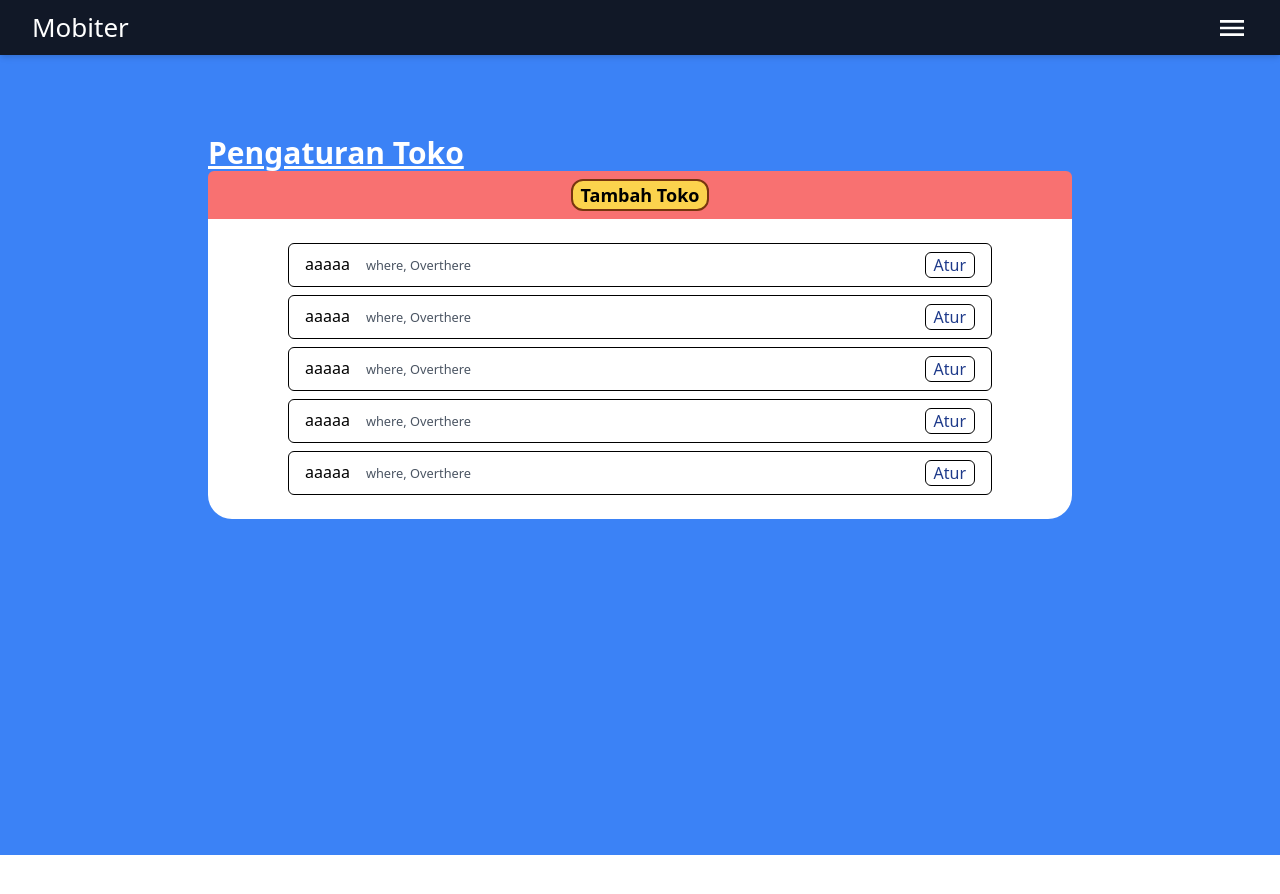
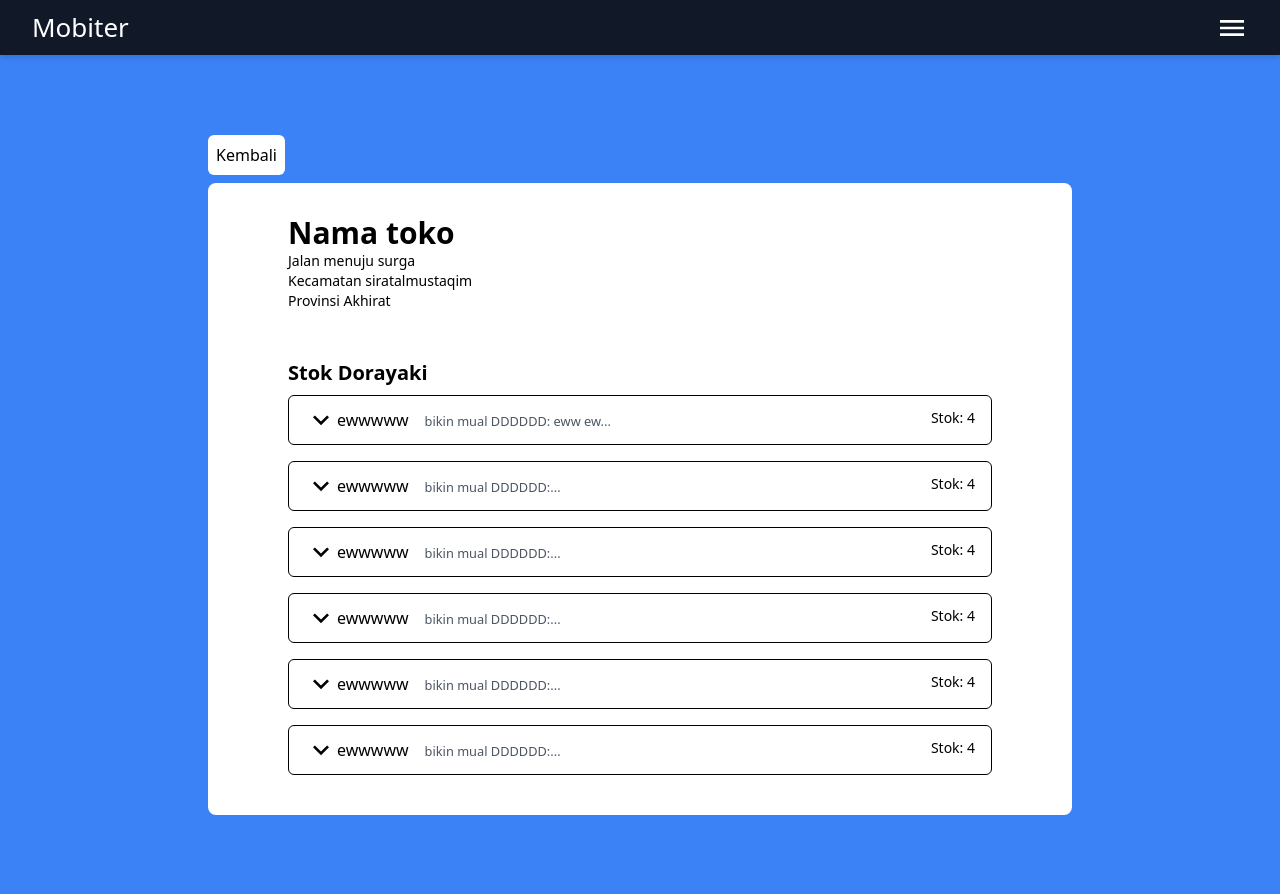
Before and after one commit to aditditto/MobitaFE, a React (Vite) app: page /dorayaki in a window 1280 px wide. Before the commit the page ends 855 px from the top, so only its background shows below. Built offline with nearby package versions, Linux system fonts and the light colour scheme.

Commit message:
add store stock list, need accordion drop down

```diff
--- a/src/App.jsx
+++ b/src/App.jsx
@@ -4,15 +4,13 @@ import "./App.css";
 import Navbar from "./components/Navbar";
 import Hero from "./components/Hero";
 import StoresPage from "./pages/StoresPage";
+import StoreDorayaki from "./components/StoreDorayaki";
+import StoreDetail from "./pages/StoreDetail";
 
 function App() {
   const [count, setCount] = useState(0);
 
-  return (
-    <div>
-      <StoresPage />
-    </div>
-  );
+  return <StoreDetail />;
 }
 
 export default App;
--- /dev/null
+++ b/src/components/StoreDorayaki.jsx
@@ -0,0 +1,31 @@
+import React, { useState } from "react";
+
+const StoreDorayaki = ({ flavor, desc, imgUrl, stock, _id }) => {
+  const [expand, setExpand] = useState(false);
+  return (
+    <div className="flex flex-grow items-center w-full bg-white px-4 py-2 rounded-md border border-black my-2">
+      <button className="inline">
+        <svg
+          className="w-8"
+          xmlns="http://www.w3.org/2000/svg"
+          viewBox="0 0 24 24"
+          fill="#000000"
+        >
+          <path d="M24 24H0V0h24v24z" fill="none" opacity=".87" />
+          <path d="M16.59 8.59L12 13.17 7.41 8.59 6 10l6 6 6-6-1.41-1.41z" />
+        </svg>
+      </button>
+      <div className="w-full lg:flex justify-between">
+        <div>
+          <p className="lg:inline">{flavor}</p>
+          <small className="block lg:inline lg:ml-4 text-gray-600">
+            {desc.substring(0, 25) + "..."}
+          </small>
+        </div>
+        <span className="block text-sm lg:inline">Stok: {stock}</span>
+      </div>
+    </div>
+  );
+};
+
+export default StoreDorayaki;
--- /dev/null
+++ b/src/pages/StoreDetail.jsx
@@ -0,0 +1,81 @@
+import React from "react";
+import StoreDorayaki from "../components/StoreDorayaki";
+const fetchedDorayaki = [
+  {
+    flavor: "ewwwww",
+    desc: "bikin mual DDDDDD: eww eww ewwwhoekkkkkkkkkkkk",
+    imgUrl:
+      "https://upload.wikimedia.org/wikipedia/commons/7/7f/Dorayaki_001.jpg",
+    stock: 4,
+  },
+  {
+    flavor: "ewwwww",
+    desc: "bikin mual DDDDDD:",
+    imgUrl:
+      "https://upload.wikimedia.org/wikipedia/commons/7/7f/Dorayaki_001.jpg",
+    stock: 4,
+  },
+  {
+    flavor: "ewwwww",
+    desc: "bikin mual DDDDDD:",
+    imgUrl:
+      "https://upload.wikimedia.org/wikipedia/commons/7/7f/Dorayaki_001.jpg",
+    stock: 4,
+  },
+  {
+    flavor: "ewwwww",
+    desc: "bikin mual DDDDDD:",
+    imgUrl:
+      "https://upload.wikimedia.org/wikipedia/commons/7/7f/Dorayaki_001.jpg",
+    stock: 4,
+  },
+  {
+    flavor: "ewwwww",
+    desc: "bikin mual DDDDDD:",
+    imgUrl:
+      "https://upload.wikimedia.org/wikipedia/commons/7/7f/Dorayaki_001.jpg",
+    stock: 4,
+  },
+  {
+    flavor: "ewwwww",
+    desc: "bikin mual DDDDDD:",
+    imgUrl:
+      "https://upload.wikimedia.org/wikipedia/commons/7/7f/Dorayaki_001.jpg",
+    stock: 4,
+  },
+];
+
+const StoreDetail = () => {
+  return (
+    <div className="bg-blue-500 min-h-screen py-20 px-6 lg:px-52">
+      <button
+        className="font-normal text-base transition rounded-md bg-white p-2
+      mb-2 hover:bg-gray-300"
+      >
+        Kembali
+      </button>
+      <div className="bg-white rounded-lg px-4 lg:px-20 py-8">
+        <h1 className="text-3xl font-semibold mb-">Nama toko</h1>
+        <div className="text-sm mb-12">
+          <p>Jalan menuju surga</p>
+          <p>Kecamatan siratalmustaqim</p>
+          <p>Provinsi Akhirat</p>
+        </div>
+        <h2 className="text-xl font-bold">Stok Dorayaki</h2>
+        <div className="flex flex-col">
+          {fetchedDorayaki.map((dorayaki, index) => (
+            <StoreDorayaki
+              flavor={dorayaki.flavor}
+              desc={dorayaki.desc}
+              imgUrl={dorayaki.imgUrl}
+              stock={dorayaki.stock}
+              key={index}
+            />
+          ))}
+        </div>
+      </div>
+    </div>
+  );
+};
+
+export default StoreDetail;
```
